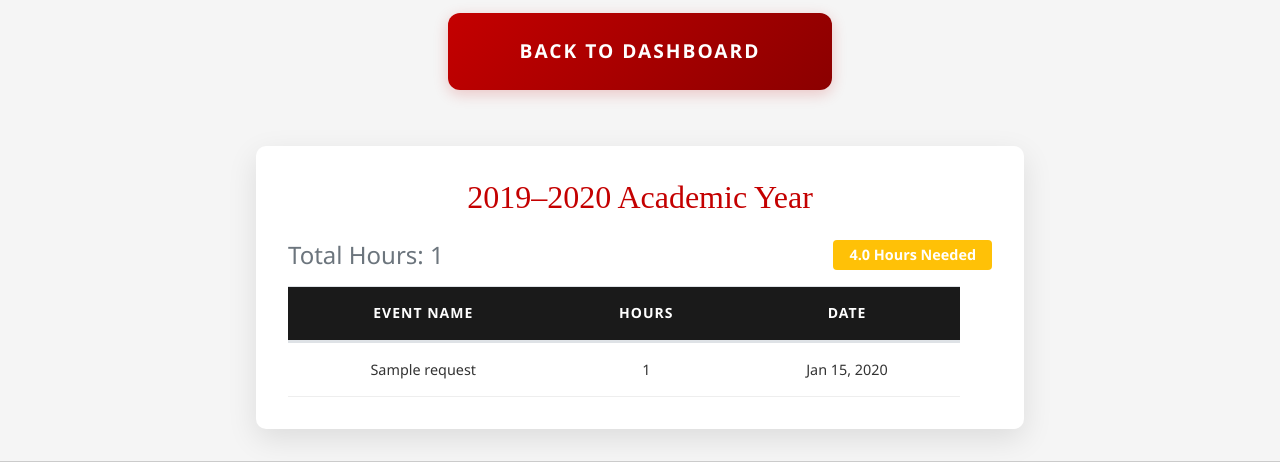
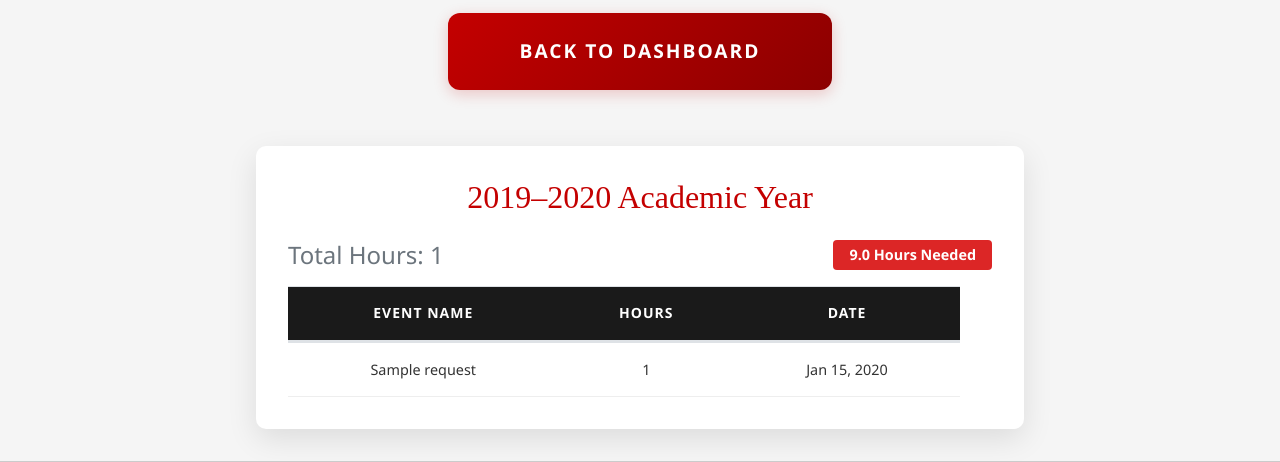
Before and after one commit to smk37git/SPDWEBAPP_ENV, a Django app: page /philanthropy/brother/1/ in a window 1280 px wide. Shown: the part 296-758 px from the top of the page. Run offline with Django 4.2, Linux system fonts and the light colour scheme; a user stored in the database is signed in; tables that the repository leaves empty hold one stand-in row (values such as "Sample post"); grey boxes marked "Sample" are stand-in pictures; some libraries are stand-ins or nearby versions.

Commit message:
Updated Philanthropy with the 10 hour goal

```diff
--- a/SPDWEBAPP/PHILANTHROPY/templates/philanthropy_brother_history.html
+++ b/SPDWEBAPP/PHILANTHROPY/templates/philanthropy_brother_history.html
@@ -18,11 +18,11 @@
         <h3 class="homepage-subheading">{{ ay.start }}–{{ ay.start|add:1 }} Academic Year</h3>
         <div class="d-flex justify-content-between align-items-center mb-3">
             <h4 class="text-muted mb-0">Total Hours: {{ ay.total_hours }}</h4>
-            <span class="badge {% if semester.total_hours >= 5 %}bg-success{% else %}bg-warning{% endif %}">
-                {% if ay.total_hours >= 5 %}
+            <span class="badge badge {% if ay.total_hours >= 10 %}bg-success{% elif ay.total_hours >= 5 %}bg-warning{% else %}bg-critical{% endif %}">
+                {% if ay.total_hours >= 10 %}
                     Requirement Met
                 {% else %}
-                    {{ 5|hours_remaining:ay.total_hours }} hours needed
+                    {{ 10|hours_remaining:ay.total_hours }} hours needed
                 {% endif %}
             </span>
         </div>
--- a/SPDWEBAPP/PHILANTHROPY/views_functions.py
+++ b/SPDWEBAPP/PHILANTHROPY/views_functions.py
@@ -55,7 +55,7 @@ def collect_philanthropy_statistics(active_brothers, start_date, end_date):
             })
 
             total_chapter_hours += approved_hours
-            if approved_hours >= 5:
+            if approved_hours >= 10:
                 members_meeting_goal += 1
 
         return brothers_progress, total_chapter_hours, members_meeting_goal
--- a/SPDWEBAPP/static/css/tables.css
+++ b/SPDWEBAPP/static/css/tables.css
@@ -171,6 +171,11 @@
     color: white;
 }
 
+.bg-critical {
+    background-color: #dc2626;
+    color: white;
+}
+
 .member-photo {
   width: 60px;
 }
```
Also changed, not shown: SPDWEBAPP/PHILANTHROPY/templates/philanthropy_dashboard.html (+7 -7 lines).
